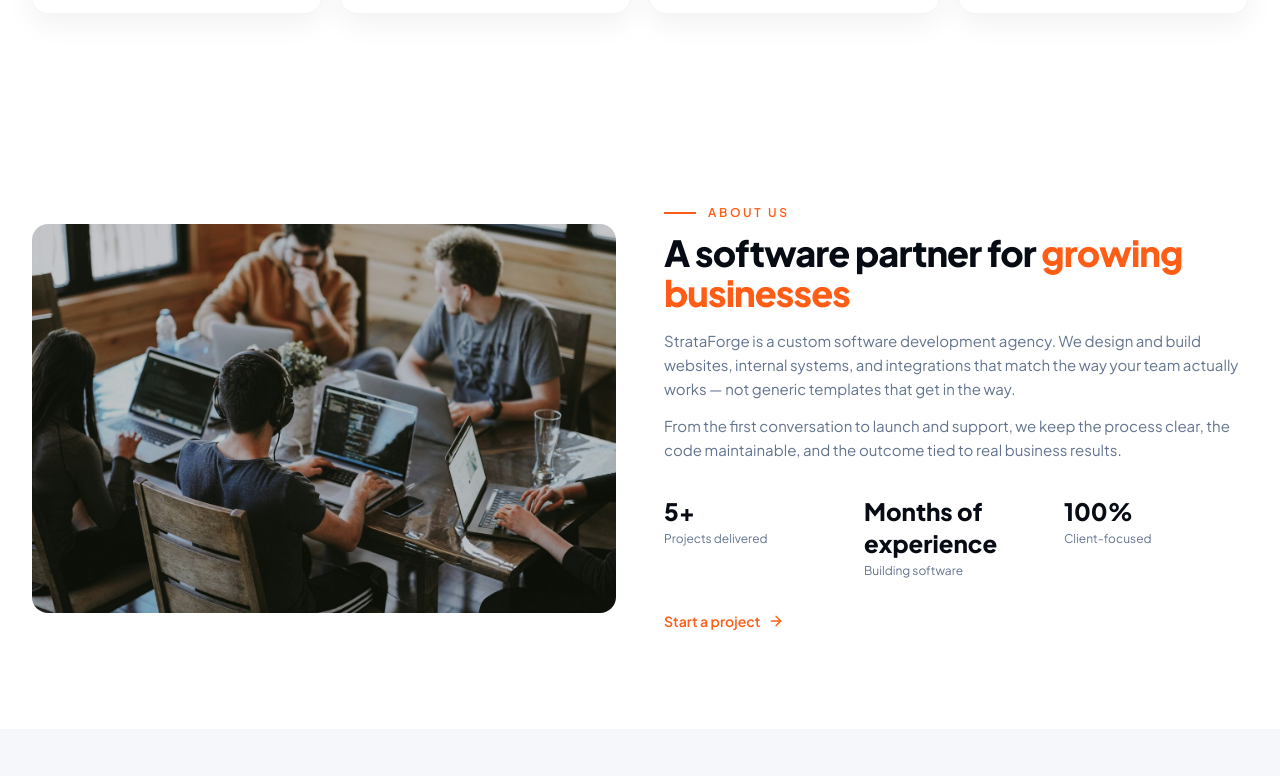
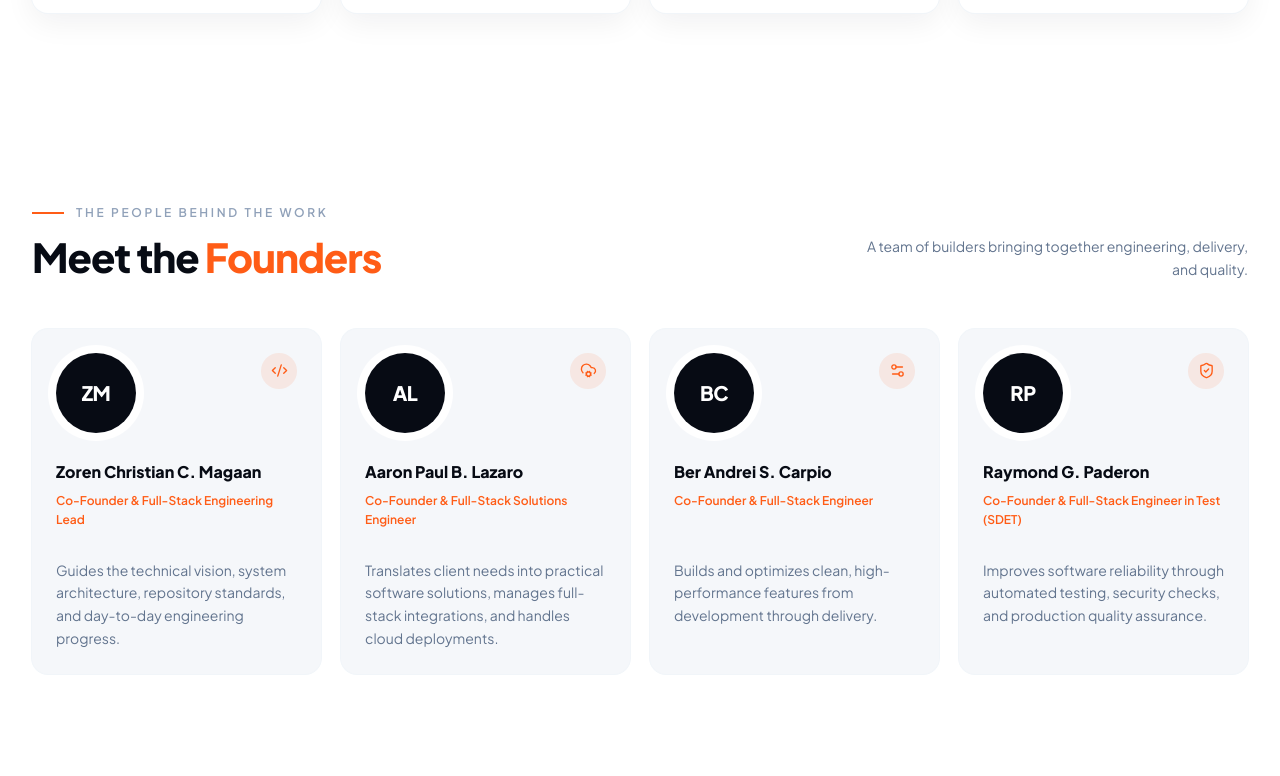
Before and after one commit to Aaronicss/StrataForgeGroup, a React (Vite) app in the folder strataforge/: page / in a window 1280 px wide. Shown: the part 2324-3100 px from the top of the page. Built offline with nearby package versions, Linux system fonts and the light colour scheme.

Commit message:
Added Founders Component

```diff
--- a/strataforge/src/App.jsx
+++ b/strataforge/src/App.jsx
@@ -3,6 +3,7 @@
 import Services from "./components/Services";
 import Process from "./components/Process";
 import Portfolio from "./components/Portfolio";
+import Founders from "./components/Founders";
 import About from "./components/About";
 import Pricing from "./components/Pricing";
 import ContactCta from "./components/ContactCta";
@@ -17,6 +18,7 @@
         <Services />
         <Process />
         <Portfolio />
+        <Founders />
         <About />
         <Pricing />
         <ContactCta />
--- /dev/null
+++ b/strataforge/src/components/Founders.jsx
@@ -0,0 +1,91 @@
+import { CloudCog, Code2, Settings2, ShieldCheck } from "lucide-react";
+
+const founders = [
+  {
+    name: "Zoren Christian C. Magaan",
+    role: "Co-Founder & Full-Stack Engineering Lead",
+    description:
+      "Guides the technical vision, system architecture, repository standards, and day-to-day engineering progress.",
+    initials: "ZM",
+    icon: Code2,
+  },
+  {
+    name: "Aaron Paul B. Lazaro",
+    role: "Co-Founder & Full-Stack Solutions Engineer",
+    description:
+      "Translates client needs into practical software solutions, manages full-stack integrations, and handles cloud deployments.",
+    initials: "AL",
+    icon: CloudCog,
+  },
+  {
+    name: "Ber Andrei S. Carpio",
+    role: "Co-Founder & Full-Stack Engineer",
+    description:
+      "Builds and optimizes clean, high-performance features from development through delivery.",
+    initials: "BC",
+    icon: Settings2,
+  },
+  {
+    name: "Raymond G. Paderon",
+    role: "Co-Founder & Full-Stack Engineer in Test (SDET)",
+    description:
+      "Improves software reliability through automated testing, security checks, and production quality assurance.",
+    initials: "RP",
+    icon: ShieldCheck,
+  },
+];
+
+export default function Founders() {
+  return (
+    <section id="founders" className="scroll-mt-24 bg-white py-20 lg:py-24">
+      <div className="mx-auto max-w-7xl px-5 lg:px-8">
+        <div className="flex flex-col justify-between gap-6 lg:flex-row lg:items-end">
+          <div>
+            <div className="mb-3 flex items-center gap-3">
+              <span className="h-[2px] w-8 bg-brand" />
+              <p className="text-xs font-semibold tracking-[0.22em] text-slate-400">
+                THE PEOPLE BEHIND THE WORK
+              </p>
+            </div>
+            <h2 className="text-3xl font-extrabold tracking-tight text-navy lg:text-[40px]">
+              Meet the <span className="text-brand">Founders</span>
+            </h2>
+          </div>
+          <p className="max-w-sm text-sm leading-relaxed text-slate-500 lg:text-right">
+            A team of builders bringing together engineering, delivery, and
+            quality.
+          </p>
+        </div>
+
+        <div className="mt-12 grid gap-5 sm:grid-cols-2 lg:grid-cols-4">
+          {founders.map(({ name, role, description, initials, icon: Icon }) => (
+            <article
+              key={name}
+              className="group flex min-w-0 flex-col rounded-2xl bg-card p-6 ring-1 ring-slate-100 transition duration-200 hover:-translate-y-1 hover:bg-white hover:shadow-[0_16px_40px_rgba(15,23,42,0.1)]"
+            >
+              <div className="flex items-start justify-between gap-4">
+                <div className="flex h-20 w-20 shrink-0 items-center justify-center rounded-full bg-navy text-xl font-extrabold tracking-tight text-white ring-8 ring-white">
+                  {initials}
+                </div>
+                <span className="flex h-9 w-9 shrink-0 items-center justify-center rounded-full bg-brand/10 text-brand transition group-hover:bg-brand group-hover:text-white">
+                  <Icon size={17} strokeWidth={1.9} />
+                </span>
+              </div>
+              <div className="mt-7 flex flex-1 flex-col">
+                <h3 className="text-base font-extrabold leading-snug text-navy">
+                  {name}
+                </h3>
+                <p className="mt-2 min-h-[48px] text-xs font-semibold leading-relaxed text-brand">
+                  {role}
+                </p>
+                <p className="mt-5 text-sm leading-relaxed text-slate-500">
+                  {description}
+                </p>
+              </div>
+            </article>
+          ))}
+        </div>
+      </div>
+    </section>
+  );
+}
```
